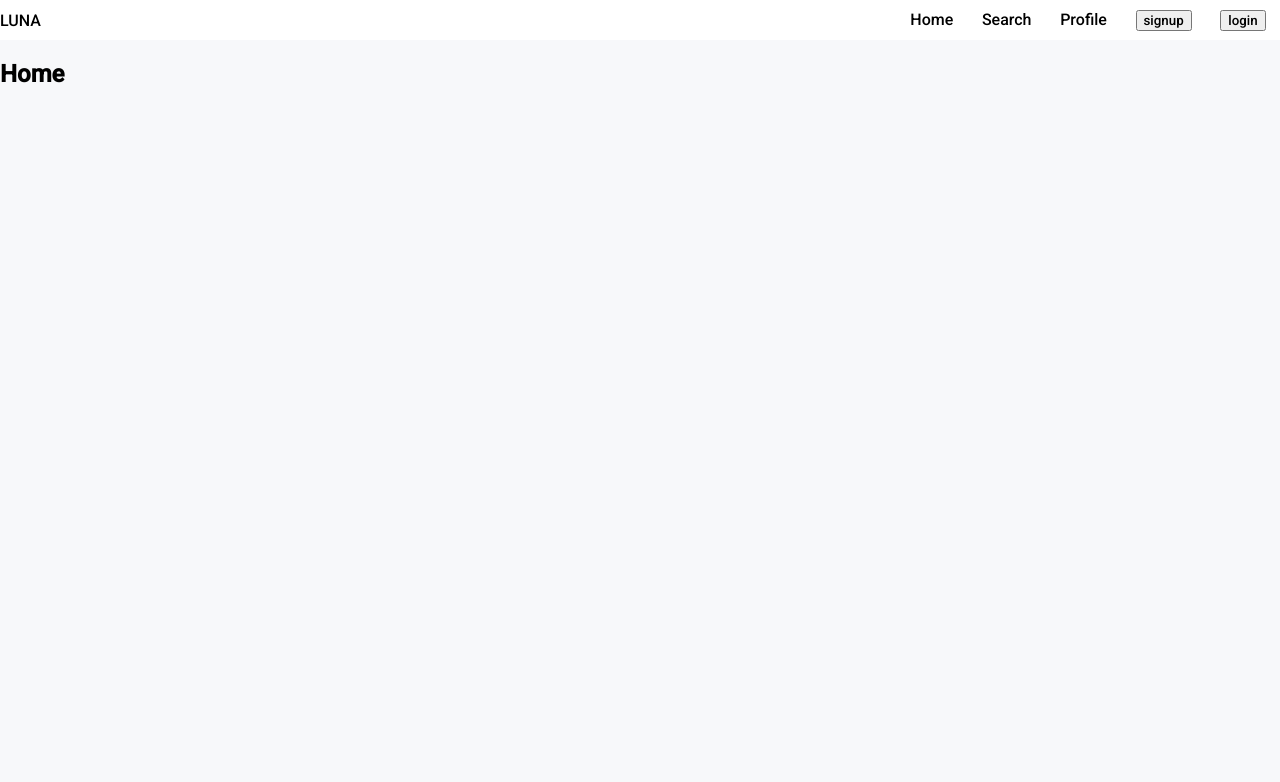
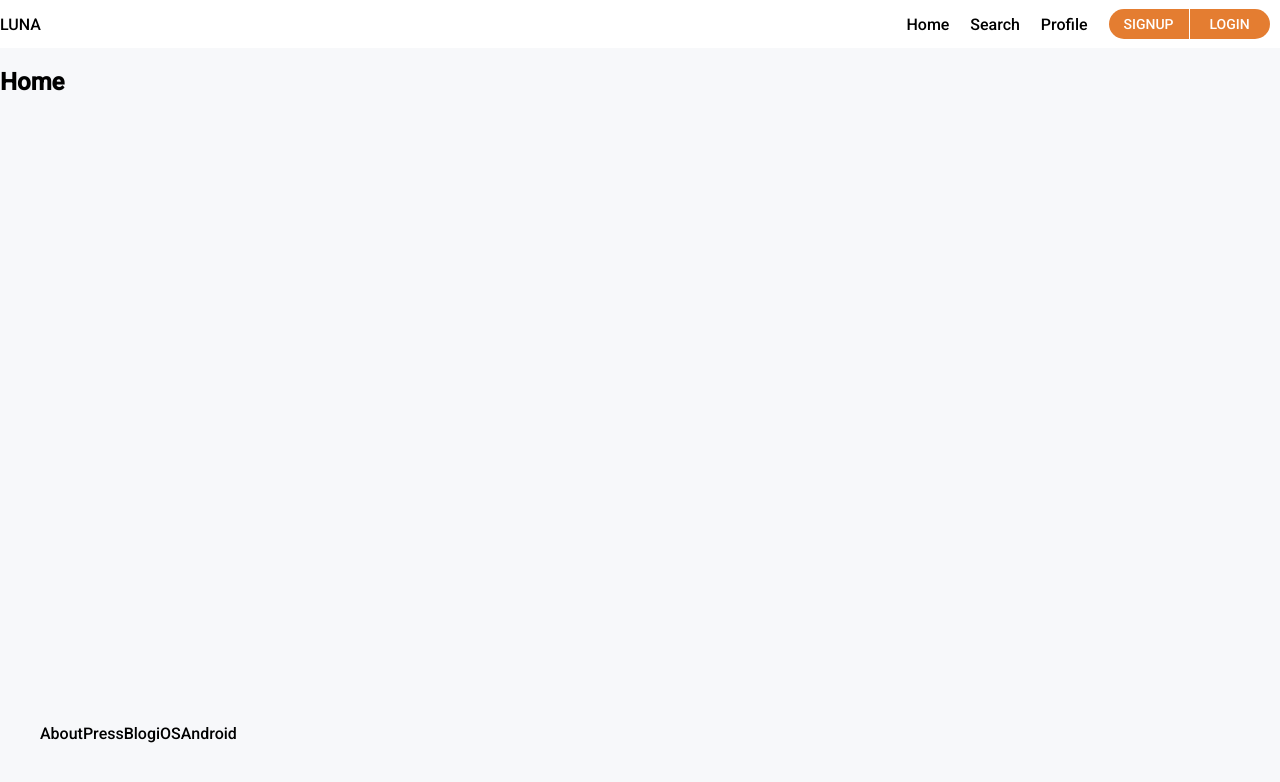
Before and after one commit to dininni8319/luna2, a React (Vite) app: page / in a window 1280 px wide. Shown: the top 782 px of the page. Built offline with nearby package versions, Linux system fonts and the light colour scheme.

Commit message:
globalButton, globalWrapper, Footer, and Sign up button implementations

```diff
--- /dev/null
+++ b/src/components/Footer/index.tsx
@@ -0,0 +1,17 @@
+import { FooterStyle } from './style'
+
+const Footer = () => {
+  return (
+    <FooterStyle>
+      <ul>
+        <li>About</li>
+        <li>Press</li>
+        <li>Blog</li>
+        <li>iOS</li>
+        <li>Android</li>
+      </ul>
+    </FooterStyle>
+  )
+}
+
+export default Footer
--- /dev/null
+++ b/src/components/Footer/style.ts
@@ -0,0 +1,8 @@
+import styled from 'styled-components'
+
+export const FooterStyle = styled.div`
+
+  ul {
+    display: flex;
+  }
+`
--- a/src/components/Navigation/NavbarStyle.ts
+++ b/src/components/Navigation/NavbarStyle.ts
@@ -1,8 +1,9 @@
 import styled from 'styled-components'
+import { rem } from 'polished'
 
 export const NavigationStyle = styled.div`
   width: 100%;
-  height: 5vh;
+  height: 6vh;
   background: ${(props) => props.theme.navbarColor};
   display: flex;
   align-items: center;
@@ -12,7 +13,15 @@ export const NavigationStyle = styled.div`
 export const NavLinksUl = styled.ul`
   display: flex;
   justify-content: space-around;
+  align-items: center;
   width: 30%;
+  height: 100%;
+
+  li:hover {
+    border-bottom: 3px solid ${props => props.theme.buttonColor};
+    transition: 0.4s ease-in-out;
+    padding-bottom: ${rem("5px")}
+  }
 
   @media (max-width: 768px) {
     width: 100%;
--- a/src/components/SignUpButton/index.tsx
+++ b/src/components/SignUpButton/index.tsx
@@ -1,15 +1,42 @@
 import { Link } from 'react-router-dom'
+import styled from 'styled-components';
+import { Button } from '@/style/globalButton'
+import { rem } from 'polished';
+
+export const AuthbuttonStyle = styled.div`
+  .btn-left {
+    border-radius: ${rem("30px")};
+    border-top-right-radius: 0;
+    border-bottom-right-radius: 0;
+   }
+
+  .btn-right {
+    margin-left: 1px;
+    border-radius: ${rem("30px")};
+    border-top-left-radius: 0;
+    border-bottom-left-radius: 0;
+  }
+`;
+
+export const SignUpButton = styled(Button)`
+  color: white;
+  width: ${rem("80px")};
+  height: ${rem("30px")};
+  text-transform: uppercase;
+  font-weight: normal;
+  font-size: 14px;
+`
 
 const index = () => {
   return (
-    <>
+    <AuthbuttonStyle>
       <Link to='/register'>
-        <button>signup</button>
+        <SignUpButton className="btn-left">signup</SignUpButton>
       </Link>
       <Link to="/login">
-        <button>login</button>
+        <SignUpButton className="btn-right">login</SignUpButton>
       </Link>
-    </>
+    </AuthbuttonStyle>
   )
 }
 
--- a/src/layout/index.tsx
+++ b/src/layout/index.tsx
@@ -1,11 +1,13 @@
 import Navigation from '@/components/Navigation'
 import { Outlet } from 'react-router-dom'
+import Footer from '../components/Footer'
 
 const MainLayout = () => {
   return (
     <>
       <Navigation />
       <Outlet />
+      <Footer />
     </>
   )
 }
--- a/src/pages/Home.tsx
+++ b/src/pages/Home.tsx
@@ -1,12 +1,10 @@
-import styled from 'styled-components';
+import { PageWrapper } from "@/style/globalWrapper";
 
-export const HomePageStyle = styled.section`
-`
 const Home = () => {
   return (
-    <HomePageStyle>
+    <PageWrapper>
       <h1>Home</h1>
-    </HomePageStyle>
+    </PageWrapper>
   )
 }
 
--- /dev/null
+++ b/src/style/globalButton.ts
@@ -0,0 +1,8 @@
+import styled from 'styled-components';
+
+export const Button = styled.button`
+    outline: none;
+    cursor: pointer;
+    border: none;
+    background: ${(props) => props.theme.buttonColor};
+`
--- a/src/style/globalStyle.ts
+++ b/src/style/globalStyle.ts
@@ -1,7 +1,6 @@
 import { createGlobalStyle } from 'styled-components'
 
 export const globalStyle = createGlobalStyle`
-
   * {
     font-family: 'Roboto', sans-serif;
   }
--- /dev/null
+++ b/src/style/globalWrapper.ts
@@ -0,0 +1,6 @@
+import styled from 'styled-components';
+
+export const PageWrapper = styled.section`
+  width: 100%;
+  min-height: 80vh;
+`;
```
